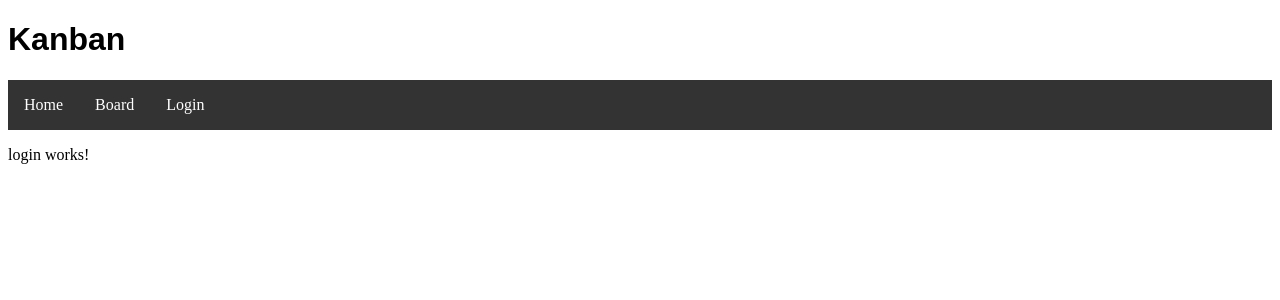
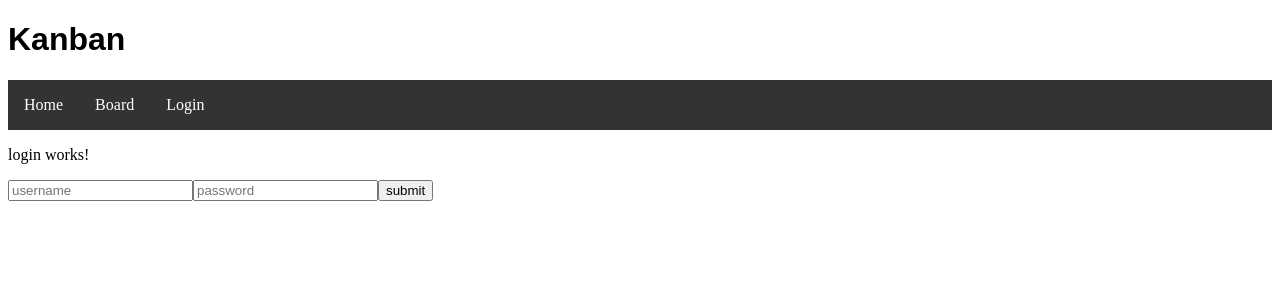
Before and after one commit to Distribution-group5/Kanban, an Angular app in the folder KanbanFrontend/: page /login in a window 1280 px wide. Shown: the top 300 px of the page. Built offline with nearby package versions, Linux system fonts and the light colour scheme.

Commit message:
login - Frontend to Angular script

```diff
--- a/KanbanFrontend/src/app/app.module.ts
+++ b/KanbanFrontend/src/app/app.module.ts
@@ -1,6 +1,6 @@
 import { BrowserModule } from '@angular/platform-browser';
 import { NgModule } from '@angular/core';
-
+import { FormsModule } from '@angular/forms';
 import { AppRoutingModule } from './app-routing.module';
 import { AppComponent } from './app.component';
 import { BoardComponent } from './board/board.component';
@@ -14,7 +14,8 @@ import { LoginComponent } from './login/login.component';
   ],
   imports: [
     BrowserModule,
-    AppRoutingModule
+    AppRoutingModule,
+    FormsModule
   ],
   providers: [],
   bootstrap: [AppComponent]
--- a/KanbanFrontend/src/app/login/login.component.html
+++ b/KanbanFrontend/src/app/login/login.component.html
@@ -1 +1,7 @@
 <p>login works!</p>
+
+<form #login ="ngForm" (ngSubmit) = "onClickSubmit(login.value)" >
+<input type="text" name = "username" placeholder="username" ngModel>
+<input type="password" name = "password" placeholder="password" ngModel>
+<input type = "submit" value = "submit">
+</form>
--- a/KanbanFrontend/src/app/login/login.component.ts
+++ b/KanbanFrontend/src/app/login/login.component.ts
@@ -11,5 +11,20 @@ export class LoginComponent implements OnInit {
 
   ngOnInit() {
   }
+  onClickSubmit(formData){
+    alert('Your username is: ' + formData.username + "password:" + formData.password);
+
+    }
 
 }
+
+export class TestClass{
+  onClickSubmit(formData){
+  alert('Your username is: ' + formData.username);
+  }
+  //async loginTestMethod(Username: string, Password: String){
+    //let req = new XMLHttpRequest();
+        //req.open("POST", "http://localhost:8080/login/"); // optional 3rd arg
+        //req.send("TESTDATAHEJ");
+  //}
+}
```
Also changed, not shown: 1 other file (tests, documents, lock files or other folders).
